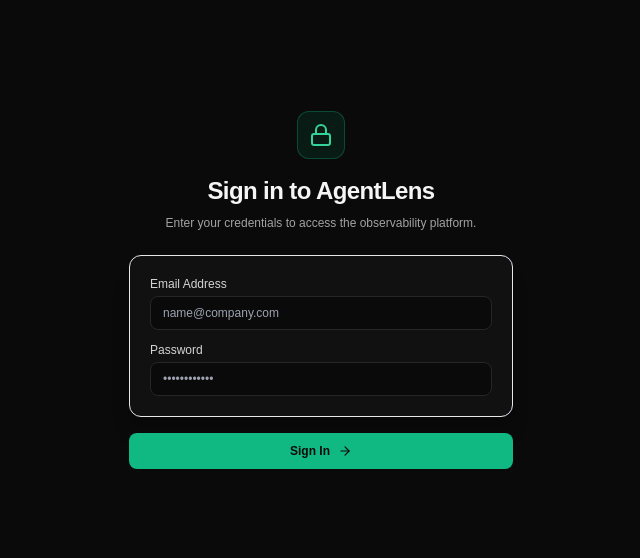
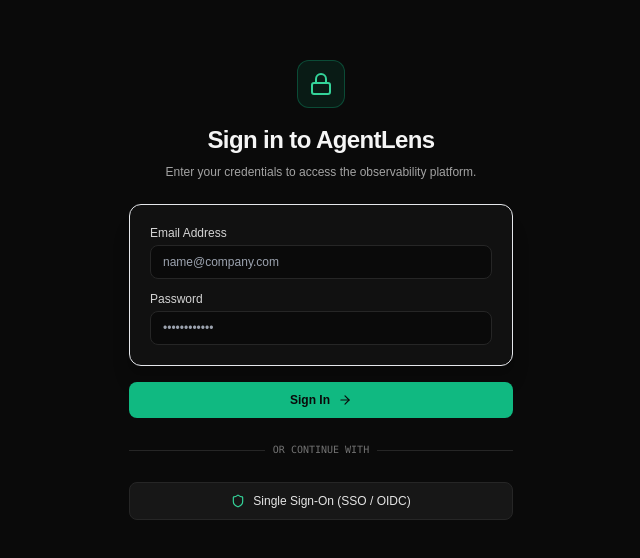
Before and after one commit to syntax-error-root/agentlens, a Next.js app in the folder apps/dashboard/: page /login in a window 1280 px wide. Shown: the part 110-668 px from the top of the page, without its empty margins (319-959 px from the left). Built offline with nearby package versions, Linux system fonts and the light colour scheme; no server answers.

Commit message:
feat(dashboard): add SSO Single Sign-On button to login page

```diff
--- a/apps/dashboard/src/app/login/page.tsx
+++ b/apps/dashboard/src/app/login/page.tsx
@@ -5,7 +5,7 @@ import { useRouter } from "next/navigation";
 import Link from "next/link";
 import { api } from "@/lib/api";
 import { useApp } from "@/context/AppContext";
-import { AlertCircle, ArrowRight, Lock } from "lucide-react";
+import { AlertCircle, ArrowRight, Lock, Shield } from "lucide-react";
 
 export default function LoginPage() {
   const router = useRouter();
@@ -40,6 +40,26 @@ export default function LoginPage() {
     } catch (err) {
       setError(err instanceof Error ? err.message : "Invalid email or password");
     } finally {
+      setLoading(false);
+    }
+  };
+
+  const handleOidcLogin = async () => {
+    setError(null);
+    setLoading(true);
+    try {
+      const startRes = await api.auth.oidcStart();
+      sessionStorage.setItem(
+        "agentlens_oidc_flow",
+        JSON.stringify({
+          state: startRes.state,
+          nonce: startRes.nonce,
+          code_verifier: startRes.code_verifier,
+        })
+      );
+      window.location.href = startRes.authorization_url;
+    } catch (err) {
+      setError(err instanceof Error ? err.message : "Failed to initiate SSO login");
       setLoading(false);
     }
   };
@@ -124,6 +144,27 @@ export default function LoginPage() {
             )}
           </button>
         </form>
+
+        <div className="relative my-4">
+          <div className="absolute inset-0 flex items-center">
+            <div className="w-full border-t border-neutral-800" />
+          </div>
+          <div className="relative flex justify-center text-xs uppercase">
+            <span className="bg-neutral-950 px-2 text-neutral-500 font-mono text-[10px]">
+              Or continue with
+            </span>
+          </div>
+        </div>
+
+        <button
+          type="button"
+          onClick={handleOidcLogin}
+          disabled={loading}
+          className="w-full flex items-center justify-center gap-2 py-2.5 px-4 rounded-lg bg-neutral-900 hover:bg-neutral-850 border border-neutral-800 text-neutral-200 font-medium text-xs transition-colors disabled:opacity-50"
+        >
+          <Shield size={14} className="text-emerald-400" />
+          <span>Single Sign-On (SSO / OIDC)</span>
+        </button>
       </div>
     </div>
   );
```
